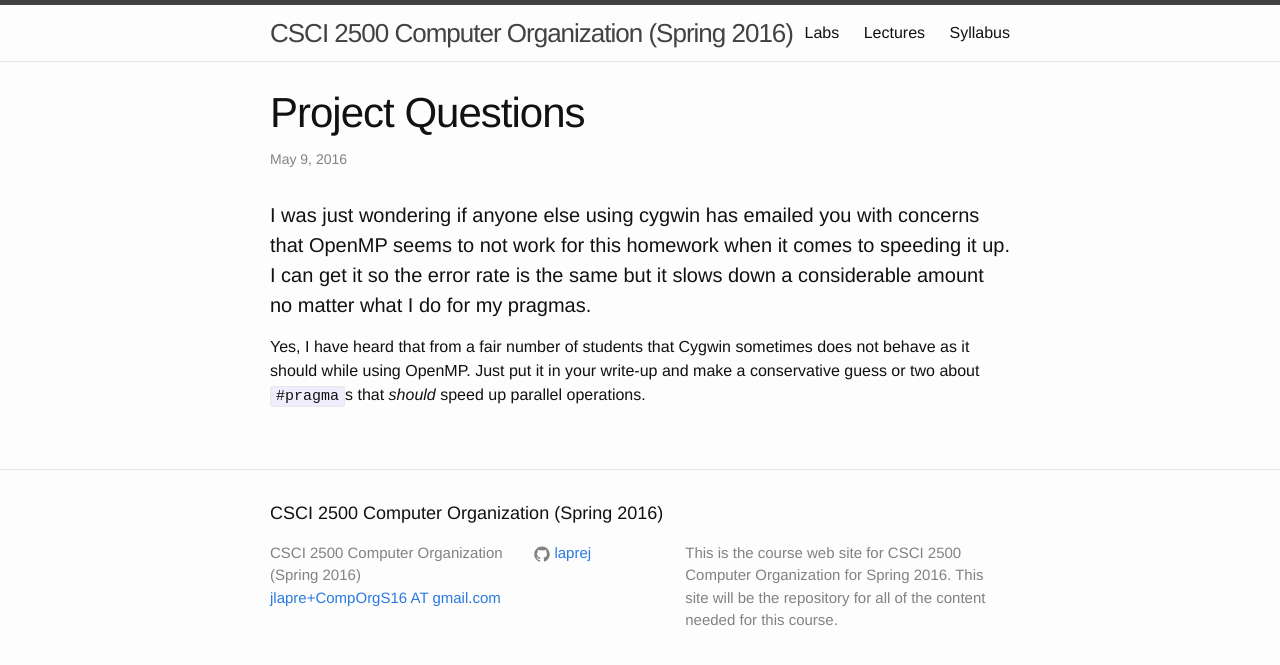
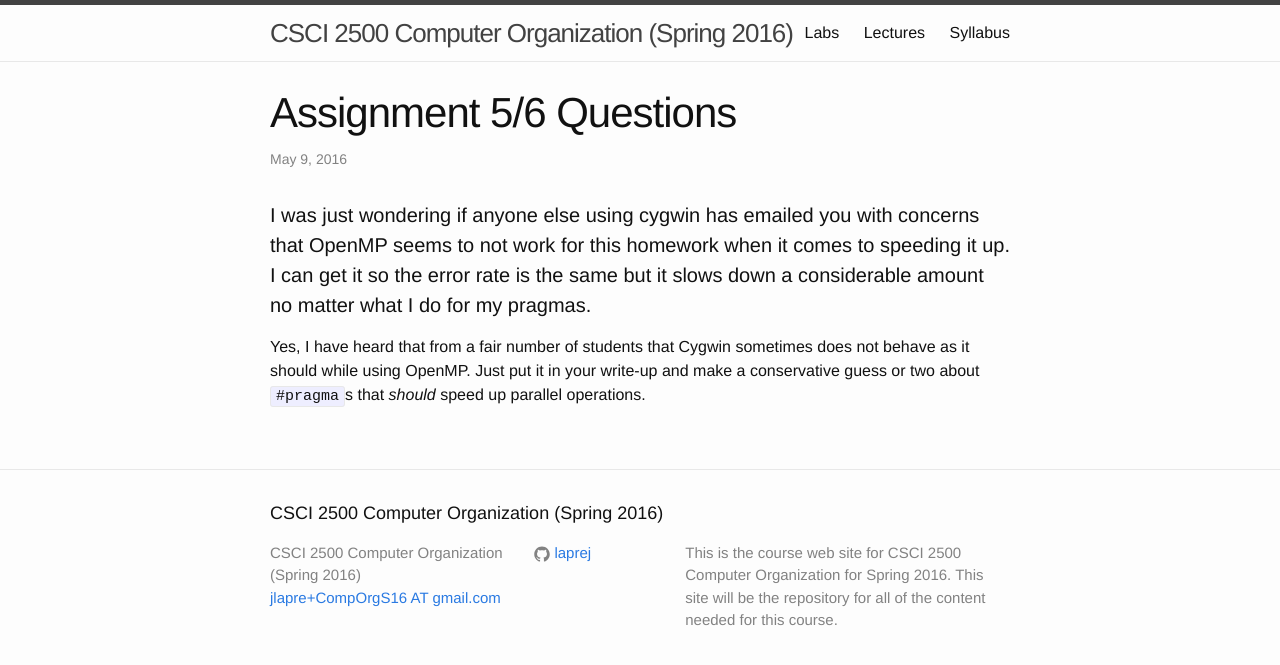
Before and after one commit to RPI-CSCI-2500-2016-Spring/RPI-CSCI-2500-2016-Spring.github.io, a Jekyll site: the page built from _posts/2016-05-09-assignment56-questions.md, in a window 1280 px wide. Shown: the top 665 px of the page. Built offline with Jekyll 4.4.1, drawn with Linux system fonts in a browser that asks for light colours.

Commit message:
56 questions

```diff
--- a/_posts/2016-05-09-assignment56-questions.md
+++ b/_posts/2016-05-09-assignment56-questions.md
@@ -1,6 +1,6 @@
 ---
 layout: post
-title:  Project Questions
+title:  Assignment 5/6 Questions
 date: 2016-05-09 10:30:00
 category: questions
 ---
```
